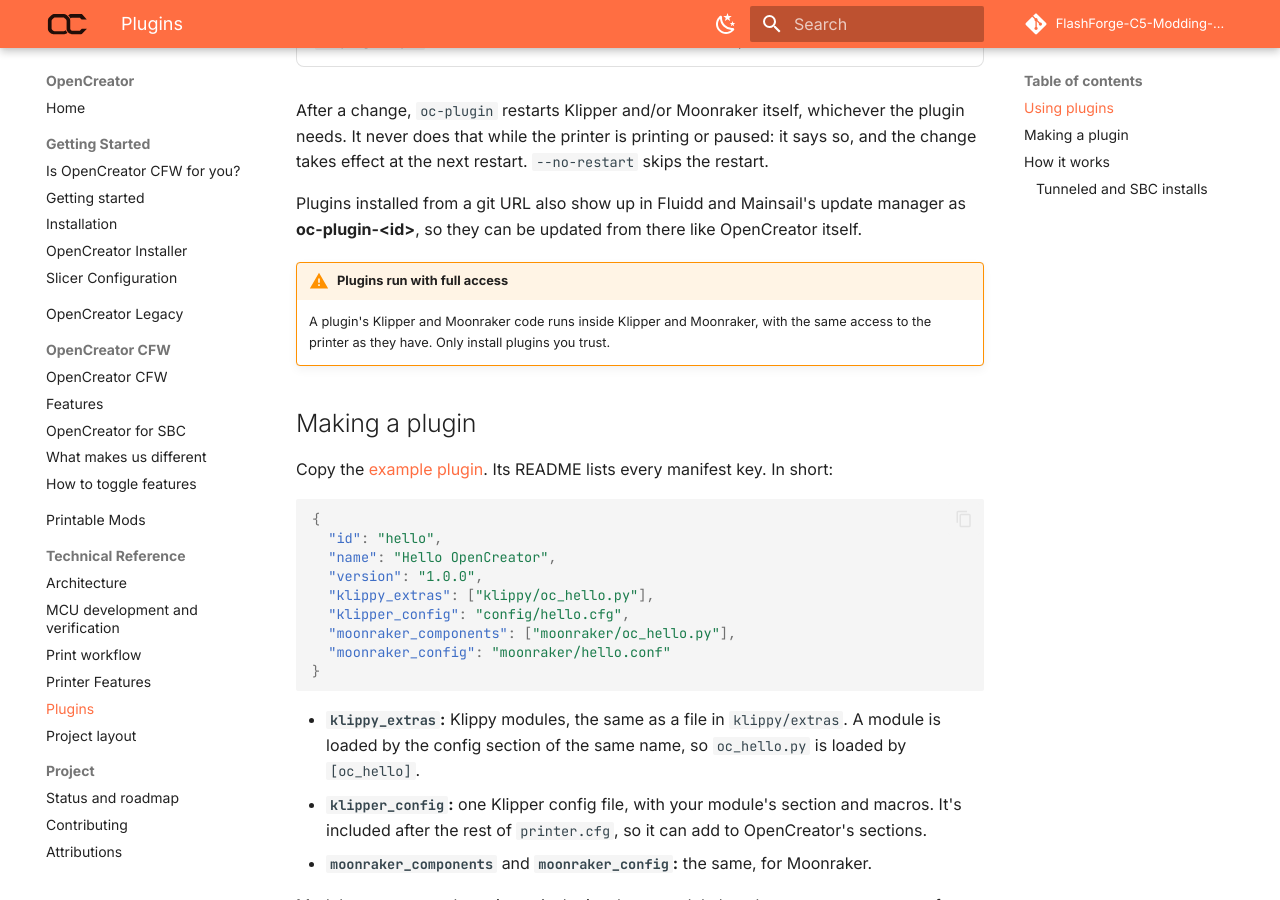
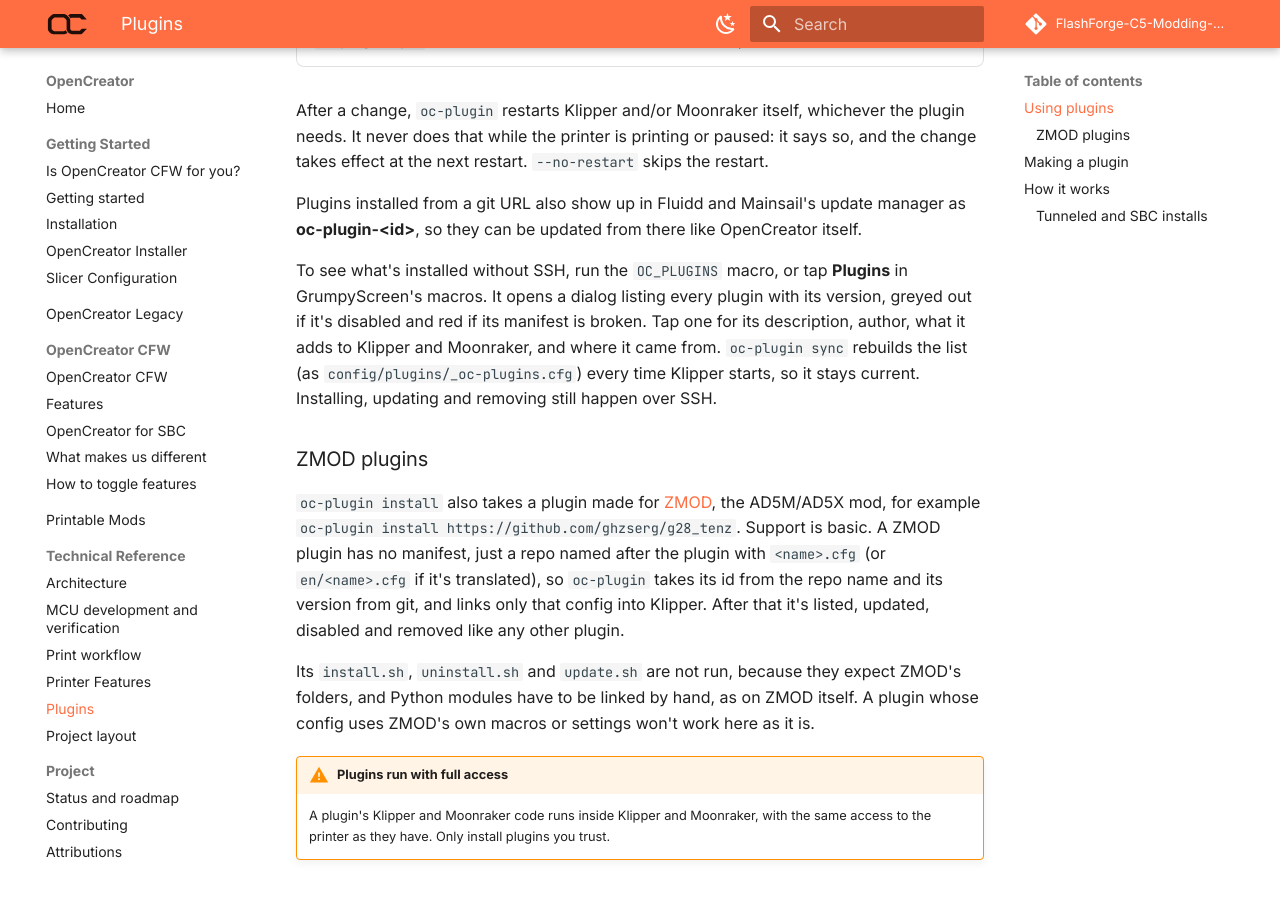
Before and after one commit to FlashForge-C5-Modding-Group/OpenCreator, an MkDocs documentation site: the page built from docs/plugins.md, in a window 1280 px wide and 900 px high, scrolled down 779 px. Built offline with MkDocs 1.6.1 and Material for MkDocs 9.7.7, drawn with Linux system fonts in a browser that asks for light colours; comment, search, counter and statistics services are not loaded.

Commit message:
plugin list dialog and zmod basic plugin support

```diff
--- a/docs/plugins.md
+++ b/docs/plugins.md
@@ -24,6 +24,24 @@ does that while the printer is printing or paused: it says so, and the change ta
 
 Plugins installed from a git URL also show up in Fluidd and Mainsail's update manager as
 **oc-plugin-&lt;id&gt;**, so they can be updated from there like OpenCreator itself.
+
+To see what's installed without SSH, run the `OC_PLUGINS` macro, or tap **Plugins** in GrumpyScreen's
+macros. It opens a dialog listing every plugin with its version, greyed out if it's disabled and red if its
+manifest is broken. Tap one for its description, author, what it adds to Klipper and Moonraker, and where it
+came from. `oc-plugin sync` rebuilds the list (as `config/plugins/_oc-plugins.cfg`) every time Klipper
+starts, so it stays current. Installing, updating and removing still happen over SSH.
+
+### ZMOD plugins
+
+`oc-plugin install` also takes a plugin made for [ZMOD](https://wiki.zmod.link/Plugin/), the AD5M/AD5X mod,
+for example `oc-plugin install https://github.com/ghzserg/g28_tenz`. Support is basic. A ZMOD plugin has no
+manifest, just a repo named after the plugin with `<name>.cfg` (or `en/<name>.cfg` if it's translated), so
+`oc-plugin` takes its id from the repo name and its version from git, and links only that config into Klipper.
+After that it's listed, updated, disabled and removed like any other plugin.
+
+Its `install.sh`, `uninstall.sh` and `update.sh` are not run, because they expect ZMOD's folders, and Python
+modules have to be linked by hand, as on ZMOD itself. A plugin whose config uses ZMOD's own macros or settings
+won't work here as it is.
 
 !!! warning "Plugins run with full access"
     A plugin's Klipper and Moonraker code runs inside Klipper and Moonraker, with the same access to the
```
